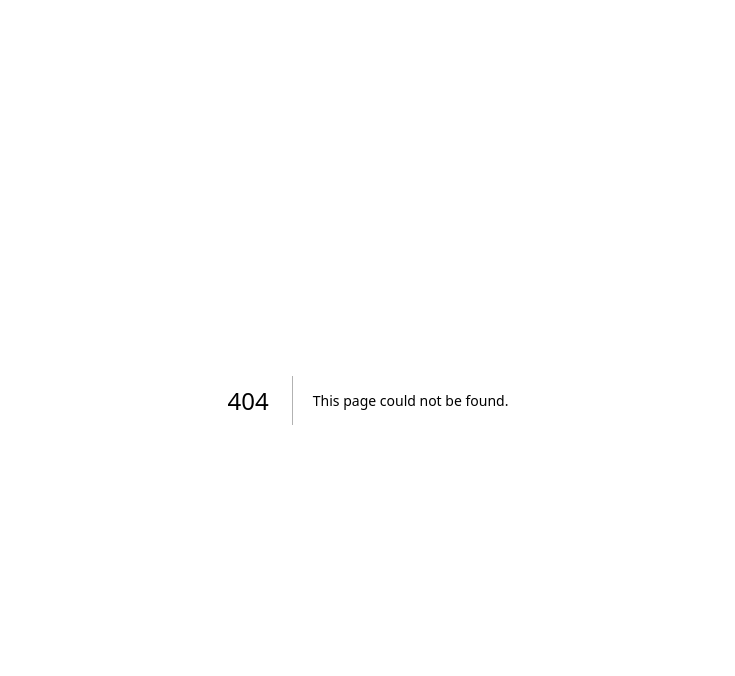
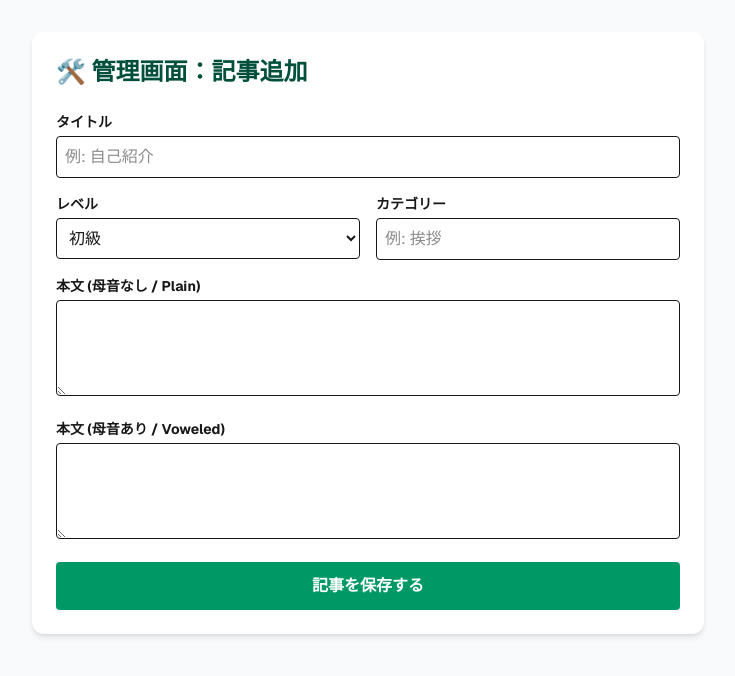
Before and after one commit to Usama0129/Arabi-Lab, a Next.js app: page /admin in a window 1280 px wide. Before the commit this address had no page. Shown: the top 676 px of the page, without its empty margins (272-1007 px from the left). Built offline with nearby package versions, Linux system fonts and the light colour scheme; no server answers.

Commit message:
connect supabase

```diff
--- /dev/null
+++ b/app/admin/page.tsx
@@ -0,0 +1,85 @@
+"use client";
+import React, { useState } from "react";
+import { supabase } from "../lib/supabaseClient";
+
+export default function AdminPage() {
+  const [loading, setLoading] = useState(false);
+  const [title, setTitle] = useState("");
+  const [level, setLevel] = useState("初級");
+  const [category, setCategory] = useState("");
+  const [contentPlain, setContentPlain] = useState("");
+  const [contentVoweled, setContentVoweled] = useState("");
+
+  const handleCreateArticle = async () => {
+    if (!title || !category) return alert("タイトルとカテゴリーは必須です");
+    setLoading(true);
+
+    try {
+      // 1. 記事本体を保存
+      const { data, error } = await supabase
+        .from("articles")
+        .insert([{ title, level, category, content_plain: contentPlain, content_voweled: contentVoweled }])
+        .select()
+        .single();
+
+      if (error) throw error;
+      alert(`記事「${data.title}」を作成しました！ID: ${data.id}`);
+
+      // クリア
+      setTitle(""); setCategory(""); setContentPlain(""); setContentVoweled("");
+    } catch (e: any) {
+      alert("エラー: " + e.message);
+    } finally {
+      setLoading(false);
+    }
+  };
+
+  return (
+    <div className="min-h-screen bg-gray-50 p-8 font-sans">
+      <div className="max-w-2xl mx-auto bg-white p-6 rounded-xl shadow-md">
+        <h1 className="text-2xl font-bold mb-6 text-emerald-900">🛠️ 管理画面：記事追加</h1>
+
+        <div className="space-y-4">
+          <div>
+            <label className="block text-sm font-bold mb-1">タイトル</label>
+            <input className="w-full p-2 border rounded" value={title} onChange={(e) => setTitle(e.target.value)} placeholder="例: 自己紹介" />
+          </div>
+
+          <div className="grid grid-cols-2 gap-4">
+            <div>
+              <label className="block text-sm font-bold mb-1">レベル</label>
+              <select className="w-full p-2 border rounded" value={level} onChange={(e) => setLevel(e.target.value)}>
+                <option value="初級">初級</option>
+                <option value="会話">会話</option>
+                <option value="中級">中級</option>
+                <option value="上級">上級</option>
+              </select>
+            </div>
+            <div>
+              <label className="block text-sm font-bold mb-1">カテゴリー</label>
+              <input className="w-full p-2 border rounded" value={category} onChange={(e) => setCategory(e.target.value)} placeholder="例: 挨拶" />
+            </div>
+          </div>
+
+          <div>
+            <label className="block text-sm font-bold mb-1">本文 (母音なし / Plain)</label>
+            <textarea className="w-full p-2 border rounded h-24 font-arabic" value={contentPlain} onChange={(e) => setContentPlain(e.target.value)} dir="rtl" />
+          </div>
+
+          <div>
+            <label className="block text-sm font-bold mb-1">本文 (母音あり / Voweled)</label>
+            <textarea className="w-full p-2 border rounded h-24 font-arabic" value={contentVoweled} onChange={(e) => setContentVoweled(e.target.value)} dir="rtl" />
+          </div>
+
+          <button
+            onClick={handleCreateArticle}
+            disabled={loading}
+            className="w-full bg-emerald-600 text-white font-bold py-3 rounded hover:bg-emerald-700 transition"
+          >
+            {loading ? "保存中..." : "記事を保存する"}
+          </button>
+        </div>
+      </div>
+    </div>
+  );
+}
--- a/app/page.tsx
+++ b/app/page.tsx
@@ -1,8 +1,8 @@
 "use client";
 import React, { useState, useEffect, useRef } from "react";
-// ↓ パスが違う場合は ../lib/supabaseClient などに直してください
 import { supabase } from "./lib/supabaseClient";
-import { articles, Article, QuizQuestion } from "./data";
+// 固定データ（既存の記事）も読み込んでおく
+import { articles as staticArticles, Article, QuizQuestion } from "./data";
 
 // --- Types ---
 type Screen = "levels" | "topics" | "list" | "mode_select" | "reader" | "quiz" | "result" | "vocab" | "dictation" | "mypage";
@@ -24,15 +24,18 @@ export default function Home() {
   const [learningMode, setLearningMode] = useState<LearningMode>("reading");
   const [activeProblemNumber, setActiveProblemNumber] = useState<number>(0);
 
+  // ★ 記事データの管理（固定データ + Supabaseデータ）
+  const [allArticles, setAllArticles] = useState<Article[]>(staticArticles);
+
   const [completedArticleIds, setCompletedArticleIds] = useState<number[]>([]);
   const [savedVocab, setSavedVocab] = useState<{word: string, meaning: string}[]>([]);
 
-  // ★ ユーザー情報 ＆ 有料プラン管理
+  // ユーザー情報
   const [user, setUser] = useState<any>(null);
   const [isPremium, setIsPremium] = useState(false);
   const [showUpgradeModal, setShowUpgradeModal] = useState(false);
 
-  // Custom Vocab Input State
+  // Custom Vocab Input
   const [isAddingWord, setIsAddingWord] = useState(false);
   const [newArabic, setNewArabic] = useState("");
   const [newJapanese, setNewJapanese] = useState("");
@@ -78,39 +81,91 @@ export default function Home() {
     return `${m}m`;
   };
 
-  // --- 無料公開記事の設定 ---
-  const FREE_ARTICLE_IDS = [
-    1, 2, 3, 4, 5, 6, 7, 8, 9, // 初級
-    10, 11, 12, // 会話の一部
-    20, 21,     // レストランの一部
-    30, 40      // その他のお試し
-  ];
+  const FREE_ARTICLE_IDS = [1, 2, 3, 4, 5, 6, 7, 8, 9, 10, 11, 12, 20, 21, 30, 40];
 
   const isLockedContent = (article: Article) => {
+    // Supabaseから来た記事(IDが大きい)は、とりあえず無料扱いにする（または有料設定にする）
+    if (article.id > 1000) return false;
     if (isPremium) return false;
     return !FREE_ARTICLE_IDS.includes(article.id);
   };
 
   // --- Effects ---
 
-  // ★ 1. ユーザー情報・有料状態・単語帳の取得
+  // ★ Supabaseから記事データを取得して結合する
   useEffect(() => {
-    // ユーザー設定（有料か？）を取得
+    const fetchSupabaseArticles = async () => {
+      // 記事と、それに関連する子データ（文、単語、クイズ）を全部取ってくる魔法のクエリ
+      const { data, error } = await supabase
+        .from('articles')
+        .select(`
+          *,
+          article_sentences(*),
+          article_vocab(*),
+          article_questions(*)
+        `);
+
+      if (error) {
+        console.error("Error fetching articles:", error);
+        return;
+      }
+
+      if (data && data.length > 0) {
+        // DBの形式(スネークケース)をアプリの型(キャメルケース)に変換
+        const formattedArticles: Article[] = data.map((d: any) => ({
+          id: d.id + 10000, // IDが被らないように大きな数字を足す
+          title: d.title,
+          level: d.level,
+          category: d.category,
+          // DBのカラム名(content_plain) -> アプリの変数名(contentPlain)
+          contentPlain: d.content_plain || "",
+          contentVoweled: d.content_voweled || "",
+
+          // 関連データがあれば整形、なければ空配列
+          sentences: d.article_sentences
+            ? d.article_sentences.map((s: any) => ({
+                arabic: s.arabic,
+                japanese: s.japanese || "",
+                speaker: s.speaker || "Narrator"
+              })).sort((a: any, b: any) => (a.order_index || 0) - (b.order_index || 0))
+            : [],
+
+          vocabList: d.article_vocab
+            ? d.article_vocab.map((v: any) => ({
+                word: v.word,
+                meaning: v.meaning
+              }))
+            : [],
+
+          questions: d.article_questions
+            ? d.article_questions.map((q: any) => ({
+                type: q.type,
+                text: q.text,
+                options: q.options || [],
+                correctIndex: q.correct_index,
+                explanation: q.explanation || ""
+              }))
+            : []
+        }));
+
+        // 固定データの後ろに追加
+        setAllArticles([...staticArticles, ...formattedArticles]);
+      }
+    };
+
+    fetchSupabaseArticles();
+  }, []);
+
+  // ユーザー情報・単語帳取得
+  useEffect(() => {
     const fetchProfile = async (userId: string) => {
       const { data } = await supabase.from('profiles').select('is_premium').eq('id', userId).single();
       if (data) setIsPremium(data.is_premium || false);
     };
 
-    // クラウド単語帳を取得
     const fetchVocab = async (userId: string) => {
-      const { data } = await supabase
-        .from('vocab')
-        .select('word, meaning')
-        .order('created_at', { ascending: false });
-
-      if (data) {
-        setSavedVocab(data);
-      }
+      const { data } = await supabase.from('vocab').select('word, meaning').order('created_at', { ascending: false });
+      if (data) setSavedVocab(data);
     };
 
     const initUser = async () => {
@@ -118,10 +173,9 @@ export default function Home() {
       setUser(session?.user ?? null);
       if (session?.user) {
         fetchProfile(session.user.id);
-        fetchVocab(session.user.id); // ログイン時はクラウドから単語を取得
+        fetchVocab(session.user.id);
       } else {
         setIsPremium(false);
-        // 未ログイン時はローカルストレージから取得
         const localVocab = JSON.parse(localStorage.getItem("arabicApp_vocab") || "[]");
         setSavedVocab(localVocab);
       }
@@ -142,10 +196,9 @@ export default function Home() {
     return () => subscription.unsubscribe();
   }, []);
 
-  // ★ 2. 学習履歴などのローカル保存（単語帳以外）
+  // ローカル保存（履歴・Stats）
   useEffect(() => {
     setCompletedArticleIds(JSON.parse(localStorage.getItem("arabicApp_completed") || "[]"));
-    // ... (既存のStreak計算ロジックはそのまま) ...
     const lastDate = localStorage.getItem("arabicApp_lastDate");
     const today = new Date().toDateString();
     let newStreak = parseInt(localStorage.getItem("arabicApp_streak") || "0");
@@ -163,7 +216,7 @@ export default function Home() {
     setBreakdown(JSON.parse(localStorage.getItem("arabicApp_breakdown") || JSON.stringify({ reading: 0, listening: 0, dictation: 0, vocab: 0, grammar: 0 })));
   }, []);
 
-  // ★ 3. タイマー処理
+  // Timer
   useEffect(() => {
     timerRef.current = setInterval(() => {
       let activeCategory: keyof StudyBreakdown | null = null;
@@ -191,7 +244,7 @@ export default function Home() {
     return () => { if (timerRef.current) clearInterval(timerRef.current); };
   }, [currentScreen, learningMode, stats.total]);
 
-  // ★ 4. 完了履歴の保存（単語帳の保存は関数内で行うのでここからは削除）
+  // Save history
   useEffect(() => {
     localStorage.setItem("arabicApp_completed", JSON.stringify(completedArticleIds));
   }, [completedArticleIds]);
@@ -199,65 +252,42 @@ export default function Home() {
 
   // --- Functions ---
 
-  // ★ 単語の保存（クラウド対応）
   const saveWord = async (word: string, meaning: string) => {
-    // 重複チェック
     if (savedVocab.some(v => v.word === word)) return;
-
     const newWord = { word, meaning };
-
-    // 1. 画面上ですぐに追加（見た目の反映）
     setSavedVocab(prev => [newWord, ...prev]);
     setRevealedVocabIndex(null);
 
-    // 2. 保存処理
     if (user) {
-      // ログイン中：Supabaseに保存
       await supabase.from('vocab').insert({ user_id: user.id, word, meaning });
     } else {
-      // 未ログイン：Local Storageに保存
       const updated = [newWord, ...savedVocab];
       localStorage.setItem("arabicApp_vocab", JSON.stringify(updated));
     }
   };
 
-  // ★ 単語の削除（クラウド対応）
   const deleteWord = async (wordToDelete: string) => {
-    // 1. 画面上ですぐに削除
     setSavedVocab(prev => prev.filter(v => v.word !== wordToDelete));
-
-    // 2. 削除処理
     if (user) {
-      // ログイン中：Supabaseから削除
       await supabase.from('vocab').delete().match({ user_id: user.id, word: wordToDelete });
     } else {
-      // 未ログイン：Local Storageから削除
       const updated = savedVocab.filter(v => v.word !== wordToDelete);
       localStorage.setItem("arabicApp_vocab", JSON.stringify(updated));
     }
   };
 
-  // ★ カスタム単語追加（クラウド対応）
   const handleAddCustomWord = () => {
     if (!newArabic.trim() || !newJapanese.trim()) return;
     saveWord(newArabic.trim(), newJapanese.trim());
-    setNewArabic("");
-    setNewJapanese("");
-    setIsAddingWord(false);
+    setNewArabic(""); setNewJapanese(""); setIsAddingWord(false);
   };
 
   const handleLogin = async () => {
-    await supabase.auth.signInWithOAuth({
-      provider: 'google',
-      options: { redirectTo: window.location.origin },
-    });
+    await supabase.auth.signInWithOAuth({ provider: 'google', options: { redirectTo: window.location.origin } });
   };
-
   const handleLogout = async () => {
     await supabase.auth.signOut();
-    setUser(null);
-    setIsPremium(false);
-    // ログアウトしたらローカルのデータを表示
+    setUser(null); setIsPremium(false);
     setSavedVocab(JSON.parse(localStorage.getItem("arabicApp_vocab") || "[]"));
     changeScreen("levels");
   };
@@ -277,10 +307,7 @@ export default function Home() {
   const handleSelectCategory = (category: string) => { setSelectedCategory(category); changeScreen("list"); };
 
   const handleArticleClick = (article: Article, index: number) => {
-    if (isLockedContent(article)) {
-      setShowUpgradeModal(true);
-      return;
-    }
+    if (isLockedContent(article)) { setShowUpgradeModal(true); return; }
     setActiveArticle(article);
     setActiveProblemNumber(index + 1);
     setRevealedVocabIndex(null);
@@ -288,6 +315,8 @@ export default function Home() {
   };
 
   const generateDictationProblem = (article: Article, index: number) => {
+    // センテンスがない記事（中級など）の場合はスキップ
+    if (!article.sentences || article.sentences.length === 0) return;
     const fullSentence = article.sentences[index].arabic;
     const words = fullSentence.split(" ");
     let candidates: number[] = [];
@@ -304,14 +333,22 @@ export default function Home() {
 
   const startLearning = (mode: LearningMode) => {
     setLearningMode(mode);
-    if (mode === "dictation" && activeArticle) { setDictationIndex(0); generateDictationProblem(activeArticle, 0); changeScreen("dictation"); }
+    if (mode === "dictation" && activeArticle) {
+        if (!activeArticle.sentences || activeArticle.sentences.length === 0) {
+            alert("このコンテンツには書き取り問題がありません");
+            return;
+        }
+        setDictationIndex(0); generateDictationProblem(activeArticle, 0); changeScreen("dictation");
+    }
     else if (mode === "grammar" && activeArticle) {
       const grammarQs = activeArticle.questions.filter(q => q.type === "grammar");
+      if (grammarQs.length === 0) { alert("このコンテンツには文法問題がありません"); return; }
       setGrammarQuestions(grammarQs); setCurrentQuestionIndex(0); setGrammarFeedback(null); changeScreen("reader");
     } else { changeScreen("reader"); }
   };
 
   const startQuiz = () => {
+    if (!activeArticle || activeArticle.questions.length === 0) { alert("クイズがありません"); return; }
     stopSpeaking();
     setQuizScore(0);
     setCurrentQuestionIndex(0);
@@ -387,10 +424,14 @@ export default function Home() {
              ? activeArticle!.sentences.map(s => s.arabic).join(" ")
              : (["初級"].includes(activeArticle!.level) ? activeArticle!.contentVoweled : activeArticle!.contentPlain);
 
-          const u = new SpeechSynthesisUtterance(textToRead);
-          u.lang = 'ar-SA';
-          u.onend = () => setIsSpeaking(false);
-          window.speechSynthesis.speak(u);
+          const textToReadFinal = textToRead || activeArticle?.contentVoweled || activeArticle?.contentPlain || "";
+
+          if (textToReadFinal) {
+            const u = new SpeechSynthesisUtterance(textToReadFinal);
+            u.lang = 'ar-SA';
+            u.onend = () => setIsSpeaking(false);
+            window.speechSynthesis.speak(u);
+          }
         }
     }
   };
@@ -475,7 +516,6 @@ export default function Home() {
              <div className="bg-white p-6 rounded-2xl shadow-lg border border-amber-100"><h3 className="font-bold mb-6 text-gray-600 font-serif">📈 スキルバランス</h3><div className="space-y-4" dir="ltr">{Object.entries(breakdown).map(([key, val]) => (<div key={key} className="space-y-2"><div className="flex justify-between text-xs font-bold uppercase text-gray-400"><span>{key}</span><span>{formatTime(val)}</span></div><div className="w-full bg-stone-100 rounded-full h-2.5 overflow-hidden"><div className={`h-full rounded-full ${key==='reading'?'bg-emerald-600':key==='listening'?'bg-blue-600':key==='dictation'?'bg-orange-500': key==='grammar' ? 'bg-purple-600' : 'bg-amber-500'}`} style={{width: `${stats.total ? (val/stats.total)*100 : 0}%`}}></div></div></div>))}</div></div></div>
         )}
 
-        {/* ... (levels, topics, list などの画面は変更なし。コードが長くなるため省略せずそのまま使えます) ... */}
         {currentScreen === "levels" && (
           <div className="text-center py-10 animate-fade-in-up">
             <h2 className="text-3xl font-serif font-bold mb-3 text-emerald-950">コース選択</h2>
@@ -496,7 +536,7 @@ export default function Home() {
                {selectedLevel === "初級" ? "文法カテゴリー" : selectedLevel === "会話" ? "会話シーン" : selectedLevel === "中級" ? "中級テーマ" : "上級テーマ"}
             </h2>
             <div className="grid grid-cols-2 gap-4" dir="ltr">
-              {Array.from(new Set(articles.filter(a => a.level === selectedLevel).map(a => a.category))).map(cat => (
+              {Array.from(new Set(allArticles.filter(a => a.level === selectedLevel).map(a => a.category))).map(cat => (
                 <button key={cat} onClick={() => handleSelectCategory(cat)} className="bg-white p-6 rounded-xl shadow hover:shadow-lg border border-stone-200 hover:border-emerald-500 transition-all text-left group relative overflow-hidden">
                   <div className="absolute top-0 right-0 w-2 h-full bg-emerald-500 opacity-0 group-hover:opacity-100 transition-opacity"></div>
                   <span className="text-2xl mb-2 block group-hover:scale-110 transition-transform w-fit">🏷️</span>
@@ -514,7 +554,7 @@ export default function Home() {
                <h2 className="text-xl font-serif font-bold text-emerald-950">{selectedCategory} ({selectedLevel})</h2>
             </div>
             <div className="space-y-3">
-              {articles.filter(a => a.level === selectedLevel && (a.category === selectedCategory || (selectedLevel !== "初級" && selectedLevel !== "会話" && selectedLevel !== "中級" && selectedLevel !== "上級"))).map((article, index) => {
+              {allArticles.filter(a => a.level === selectedLevel && (a.category === selectedCategory || (selectedLevel !== "初級" && selectedLevel !== "会話" && selectedLevel !== "中級" && selectedLevel !== "上級"))).map((article, index) => {
                   const locked = isLockedContent(article);
                   return (
                     <div key={article.id} onClick={() => handleArticleClick(article, index)} className={`p-5 rounded-xl shadow-sm border flex justify-between items-center transition-all group cursor-pointer ${locked ? "bg-stone-100 border-stone-200" : "bg-white hover:shadow-md border-stone-100 hover:border-amber-300"}`}>
@@ -537,7 +577,6 @@ export default function Home() {
           </div>
         )}
 
-        {/* Reader & Grammar Mode */}
         {currentScreen === "reader" && activeArticle && (
           <div className="bg-white rounded-2xl shadow-xl overflow-hidden pb-10 border border-stone-200 animate-fade-in-up">
             <div className="bg-emerald-900 text-amber-50 p-4 flex justify-between items-center sticky top-0 z-10"><button onClick={() => changeScreen("list")} className="hover:text-white text-sm font-bold opacity-80 transition">✕ 閉じる</button><span className="font-bold text-xs tracking-wider opacity-80">{activeArticle.category}</span></div>
@@ -567,7 +606,6 @@ export default function Home() {
                   )}
                 </div>
               ) : (
-                /* --- Reading / Listening Mode --- */
                 <>
                   <h2 className="text-2xl font-serif font-bold mb-8 text-center text-emerald-950 w-full max-w-md">
                     {activeArticle.level === "初級" ? `問題 ${activeProblemNumber} (${activeArticle.title})` : activeArticle.title}
@@ -599,16 +637,24 @@ export default function Home() {
                         <p className="text-3xl leading-[2.5] font-arabic text-justify mb-10 w-full text-gray-800" dir="rtl">
                            {(() => {
                              if (activeArticle.level === "上級") {
-                               return removeTashkeel(activeArticle.sentences.map(s => s.arabic).join(" "));
+                               return removeTashkeel(activeArticle.sentences?.map(s => s.arabic).join(" ") || activeArticle.contentPlain || "");
                              } else if (activeArticle.level === "中級" || activeArticle.category === "物語") {
-                               return activeArticle.sentences.map(s => s.arabic).join(" ");
+                               return activeArticle.sentences?.map(s => s.arabic).join(" ") || activeArticle.contentVoweled || activeArticle.contentPlain || "";
                              } else {
                                return ["初級"].includes(activeArticle.level) ? activeArticle.contentVoweled : activeArticle.contentPlain;
                              }
                            })()}
                         </p>
                       )}
-                      <div className="mb-10 w-full"><h3 className="font-bold mb-4 text-xs text-stone-400 tracking-widest uppercase">Vocabulary</h3><div className="flex flex-wrap gap-2">{activeArticle.vocabList.map((v, i) => (<VocabButton key={i} v={v} i={i} isRevealed={revealedVocabIndex === i} isSaved={savedVocab.some(sv => sv.word === v.word)} onReveal={() => setRevealedVocabIndex(i)} onSave={() => saveWord(v.word, v.meaning)} />))}</div></div>
+                      <div className="mb-10 w-full"><h3 className="font-bold mb-4 text-xs text-stone-400 tracking-widest uppercase">Vocabulary</h3>
+                        <div className="flex flex-wrap gap-2">
+                            {activeArticle.vocabList && activeArticle.vocabList.length > 0 ? (
+                                activeArticle.vocabList.map((v, i) => (<VocabButton key={i} v={v} i={i} isRevealed={revealedVocabIndex === i} isSaved={savedVocab.some(sv => sv.word === v.word)} onReveal={() => setRevealedVocabIndex(i)} onSave={() => saveWord(v.word, v.meaning)} />))
+                            ) : (
+                                <p className="text-gray-400 text-sm">単語リストはありません</p>
+                            )}
+                        </div>
+                      </div>
                     </>
                   )}
                   <button onClick={startQuiz} className="w-full bg-emerald-800 text-white font-bold py-4 rounded-xl shadow-lg hover:bg-emerald-900 transition transform flex items-center justify-center gap-2"><span>📝</span> 理解度チェック ({activeArticle.questions.length}問)</button>
@@ -618,8 +664,6 @@ export default function Home() {
           </div>
         )}
 
-        {/* ... (Dictation, Quiz, Result 画面は変更なし。Vocabは以下のように変更) ... */}
-        {/* Mode Select, Dictation, Quiz, Result は共通のため省略せずそのまま使用 */}
         {currentScreen === "mode_select" && activeArticle && (
           <div className="flex flex-col items-center justify-center py-10 animate-fade-in-up max-w-xl mx-auto">
             <div className="w-24 h-24 bg-gradient-to-br from-emerald-700 to-emerald-900 text-amber-400 rounded-full flex items-center justify-center text-4xl mb-8 shadow-xl border-4 border-amber-100">🎓</div>
```
